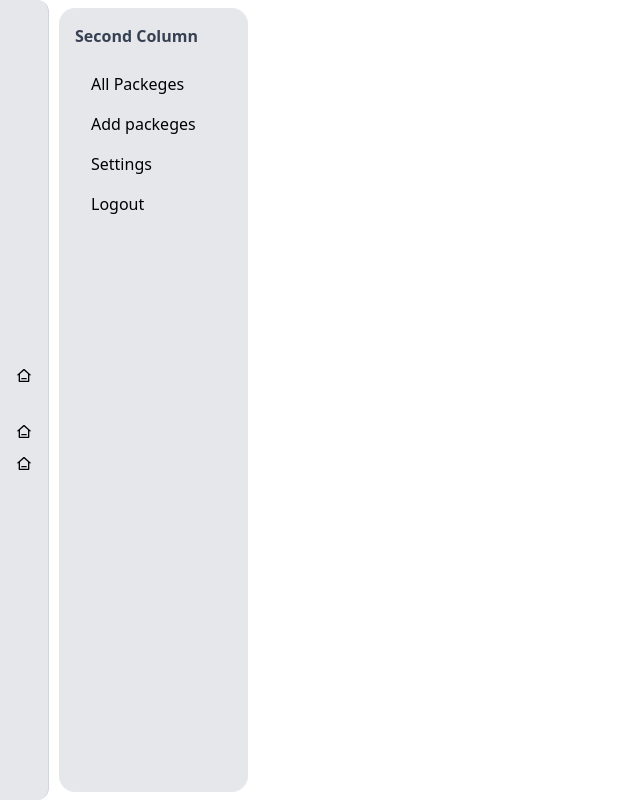
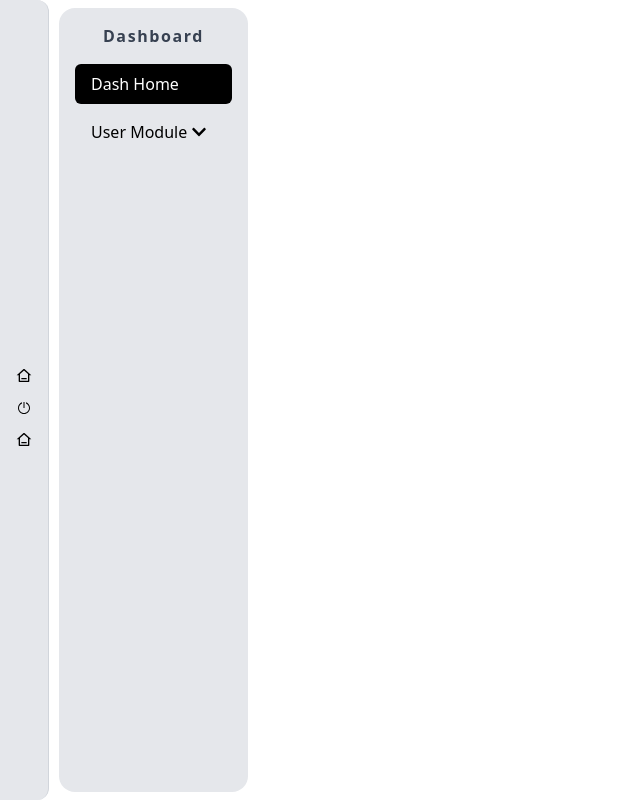
Before and after one commit to tahmidhasantanoy/MultiBrand-Ltd-Dynamic-dashboard, a React (Vite) app: page /dashboard in a window 1280 px wide. Shown: the whole page, without its empty margins (0-640 px from the left). Built offline with nearby package versions, Linux system fonts and the light colour scheme; no server answers.

Commit message:
Menu are now linkable

```diff
--- a/src/Pages/Dashboard/Dashboard.jsx
+++ b/src/Pages/Dashboard/Dashboard.jsx
@@ -1,5 +1,7 @@
 /* eslint-disable no-unused-vars */
 import { useState, useEffect, useRef } from "react";
+import { FaChevronDown, FaChevronUp } from "react-icons/fa";
+import { LiaPowerOffSolid } from "react-icons/lia";
 import { RiHome3Line } from "react-icons/ri";
 import { NavLink, Outlet } from "react-router-dom";
 
@@ -7,6 +9,7 @@ const Dashboard = () => {
   const [isDrawerOpen, setIsDrawerOpen] = useState(true); // For large/tab devices
   const [isMobileMenuOpen, setIsMobileMenuOpen] = useState(false); // For mobile devices
   const mobileMenuRef = useRef(null); // Reference for the mobile menu
+  const [openUserDropdown, setOpenUserDropdown] = useState(false);
 
   // Close mobile menu if click outside of it
   useEffect(() => {
@@ -28,6 +31,10 @@ const Dashboard = () => {
     };
   }, []);
 
+  const handleLogoutFromDashboard = () => {
+    console.log("logoutfromdashboard");
+  };
+
   return (
     <div className="flex h-screen">
       {/* Left Drawer - Visible on Large and Tab Devices */}
@@ -41,16 +48,16 @@ const Dashboard = () => {
           {/* First Section */}
           <div className=".flex-1 p-3 border-r border-gray-300 bg-gray-200 flex flex-col items-center justify-center mr-[2px] rounded-r-xl">
             <ul className="mt-4">
-              <li className="py-2 px-1 hover:bg-gray-300 rounded-md">
-                <NavLink
-                  to={"/"}
-                  className="py-2 px-1 hover:bg-gray-300 rounded-md"
-                >
+              <li className="py-2 px-1 hover:bg-gray-300 rounded-md flex items-center">
+                <NavLink to={"/"} className="hover:bg-gray-300 rounded-md">
                   <RiHome3Line className="text-black w-4 h-4" />
                 </NavLink>
               </li>
-              <li className="py-2 px-1 hover:bg-gray-300 rounded-md">
-                <RiHome3Line className="text-black w-4 h-4" />
+              <li
+                onClick={handleLogoutFromDashboard}
+                className="py-2 px-1 hover:bg-gray-300 rounded-md"
+              >
+                <LiaPowerOffSolid className="text-black w-4 h-4" />
               </li>
               <li className="py-2 px-1 hover:bg-gray-300 rounded-md">
                 <RiHome3Line className="text-black w-4 h-4" />
@@ -60,18 +67,75 @@ const Dashboard = () => {
 
           {/* Second Section */}
           <div className="flex-1 p-4 bg-gray-200 rounded-2xl m-2">
-            <h3 className="font-semibold text-gray-700">Second Column</h3>
-            <ul className="mt-4">
-              <li className="py-2 px-4 hover:bg-gray-300 rounded-md">
-                <NavLink to={"/dashboard/all-packeges"}>All Packeges</NavLink>
+            <h3 className="font-semibold text-gray-700 text-center tracking-widest">
+              Dashboard
+            </h3>
+            <ul className="mt-4 space-y-2">
+              <li>
+                <NavLink
+                  to="/dashboard"
+                  className={({ isActive }) =>
+                    isActive
+                      ? "block py-2 px-4 bg-black text-white rounded-md"
+                      : "block py-2 px-4 hover:bg-gray-300 rounded-md"
+                  }
+                >
+                  Dash Home
+                </NavLink>
               </li>
-              <li className="py-2 px-4 hover:bg-gray-300 rounded-md">
-                <NavLink to={"/dashboard/add-packeges"}>Add packeges</NavLink>
+
+              {/* Dropdown Menu */}
+              <li>
+                <button
+                  onClick={() => setOpenUserDropdown(!openUserDropdown)}
+                  className="w-full text-left py-2 px-4 hover:bg-gray-300 rounded-md"
+                >
+                  <div className="flex items-center space-x-1">
+                    <p>User Module</p>
+                    {openUserDropdown ? <FaChevronUp /> : <FaChevronDown />}
+                  </div>
+                </button>
+                {openUserDropdown && (
+                  <ul className="ml-4 mt-2 space-y-2">
+                    <li>
+                      <NavLink
+                        to="/dashboard/manage-users/add-user"
+                        className={({ isActive }) =>
+                          isActive
+                            ? "block py-1 px-4 bg-blue-400 text-white rounded"
+                            : "block py-1 px-4 hover:bg-gray-300 rounded"
+                        }
+                      >
+                        Add User
+                      </NavLink>
+                    </li>
+                    <li>
+                      <NavLink
+                        to="/dashboard/manage-users/manage-user"
+                        className={({ isActive }) =>
+                          isActive
+                            ? "block py-1 px-4 bg-blue-400 text-white rounded"
+                            : "block py-1 px-4 hover:bg-gray-300 rounded"
+                        }
+                      >
+                        Manage User
+                      </NavLink>
+                    </li>
+                    <li>
+                      <NavLink
+                        to="/dashboard/manage-users/remove-user"
+                        className={({ isActive }) =>
+                          isActive
+                            ? "block py-1 px-4 bg-blue-400 text-white rounded"
+                            : "block py-1 px-4 hover:bg-gray-300 rounded"
+                        }
+                      >
+                        Remove User
+                      </NavLink>
+                    </li>
+                  </ul>
+                )}
               </li>
-              <li className="py-2 px-4 hover:bg-gray-300 rounded-md">
-                Settings
-              </li>
-              <li className="py-2 px-4 hover:bg-gray-300 rounded-md">Logout</li>
             </ul>
           </div>
         </div>
@@ -87,7 +151,7 @@ const Dashboard = () => {
       <div className="fixed bottom-4 left-4 sm:hidden">
         <button
           onClick={() => setIsMobileMenuOpen(true)}
-          className="bg-blue-500 text-white p-3 rounded-full shadow-md hover:bg-blue-600"
+          className="bg-black text-white p-3 rounded-full shadow-md hover:bg-black-600"
         >
           Menu
         </button>
@@ -102,7 +166,7 @@ const Dashboard = () => {
           >
             <button
               onClick={() => setIsMobileMenuOpen(false)}
-              className="text-gray-500 hover:text-gray-700"
+              className="text-gray hover:text-gray-700"
             >
               Close
             </button>
```
